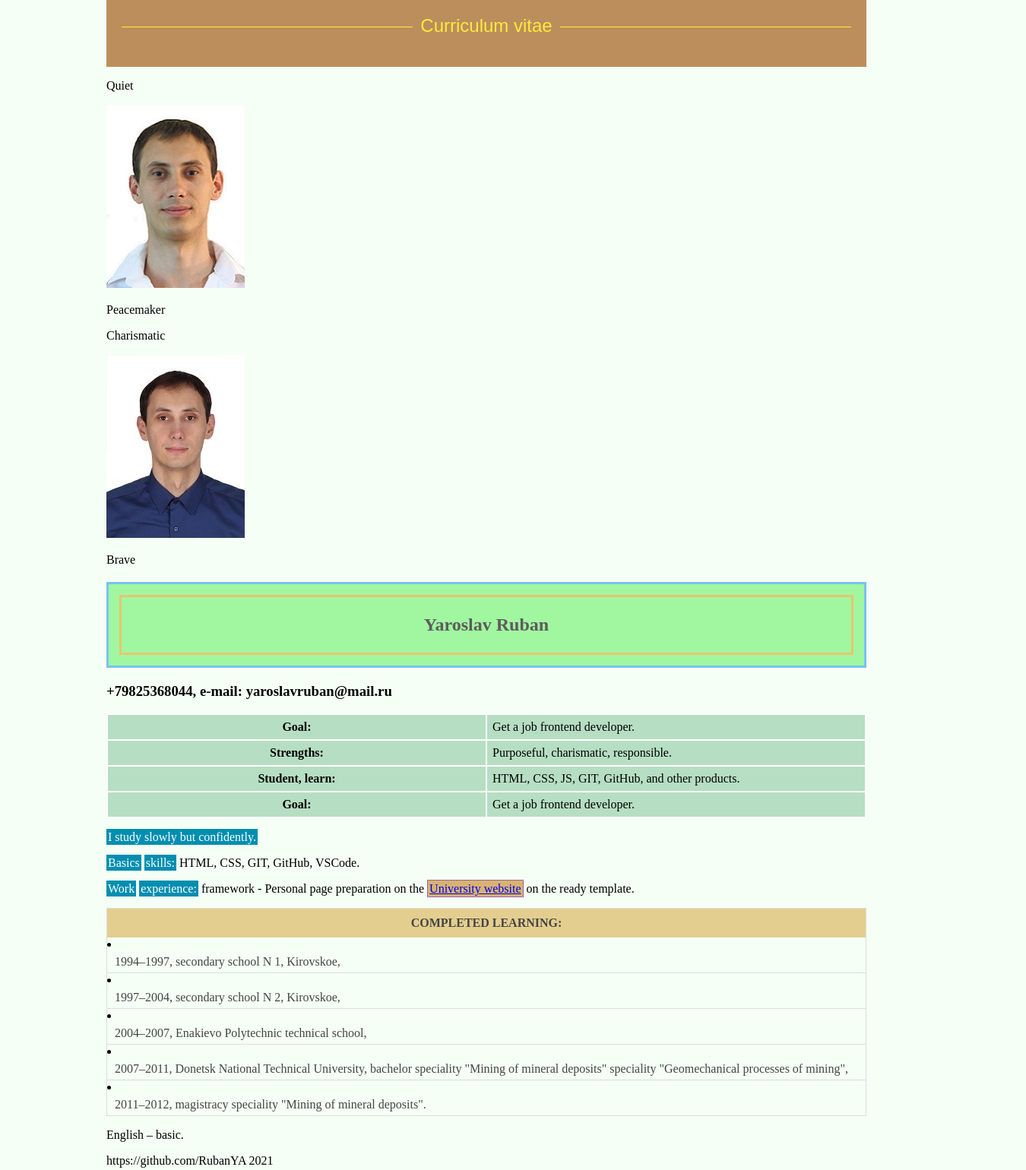
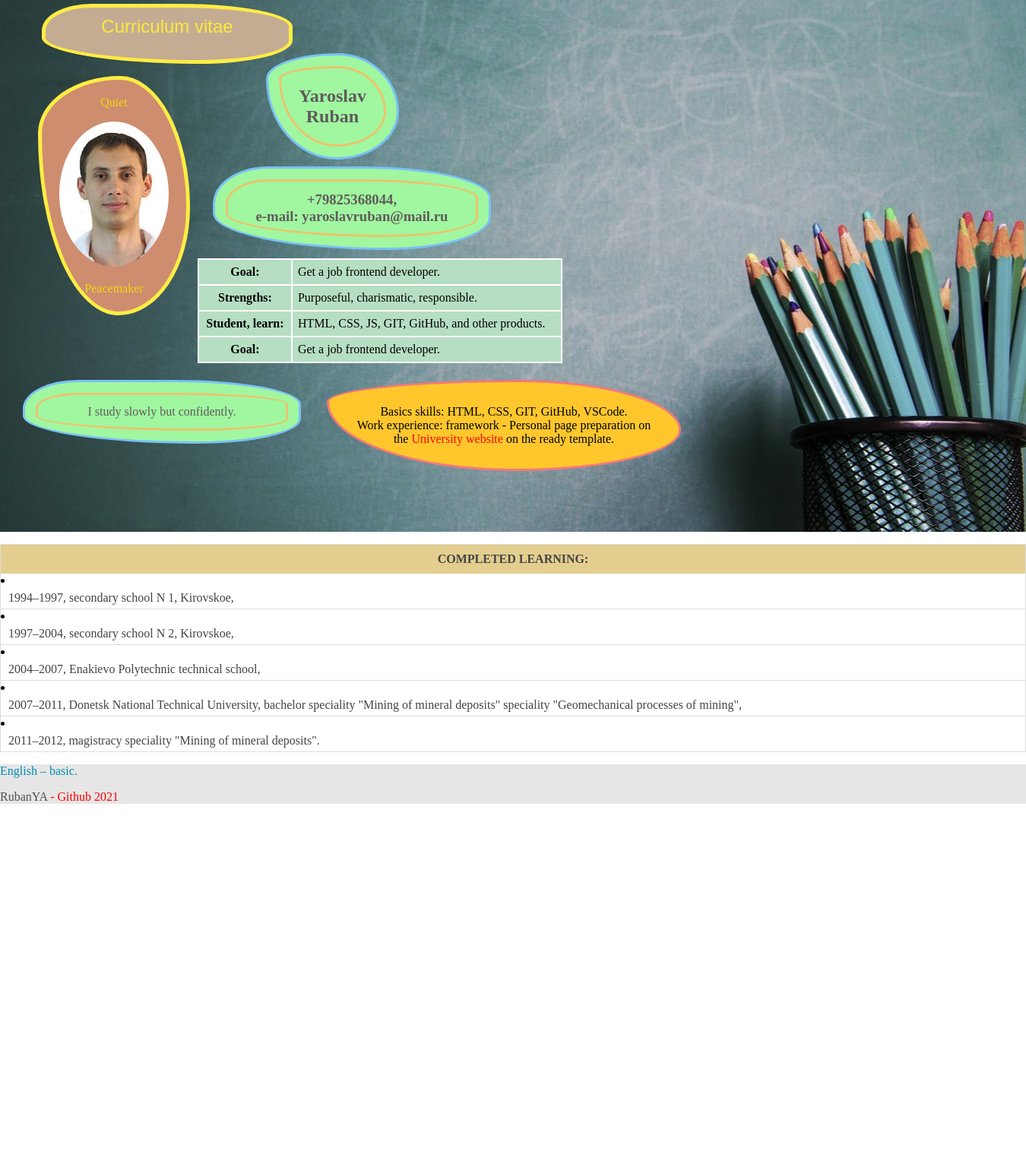
Before and after one commit to RubanYA/rsschool-cv1000, a plain HTML site: page index.html in a window 1280 px wide. Shown: the whole page at 76% size, 1350 px wide, since content can reach past the window. After the commit the page ends 1074 px from the top, so only its background shows below. Drawn offline with Linux system fonts and the light colour scheme.

Commit message:
fix: add index file

```diff
--- a/css/style.css
+++ b/css/style.css
@@ -1,60 +1,59 @@
 body {
-  background: rgb(245, 255, 245);
-  width: 1000px;
+  position: relative;
+  width: 1350px;
   margin: auto;
 }
 
 .block1 {
-  background: #bc8e5c;
-  padding: 20px;
+  background: #c4ac93;
+  padding: 10px;
   color: #fff;
   font-family: Arial, sans-serif;
+  position: absolute;
+  width: 300px;
+  left: 55px;
+  top: 5px;
+  border: 5px solid #ffec44; /* Параметры рамки */
+  border-radius: 24% 55% 45% 76% / 54% 46% 47% 53%;
 }
 .block1 h1 {
   color: #feea3b;
   overflow: hidden;
   font-weight: normal;
-  margin-top: 0;
+  margin-top: 1px;
   text-align: center;
 }
-.block1 h1::before,
-.block1 h1::after {
-  content: "";
-  background: #feea3b;
-  display: inline-block;
-  height: 1px;
-  position: relative;
-  vertical-align: middle;
-  width: 50%;
-}
-.block1 h1::before {
-  right: 10px;
-  margin-left: -50%;
-}
-.block1 h1::after {
-  left: 10px;
-  margin-right: -50%;
+.banner {
+  background-image: url("../img/background.jpg");
+  background-position: center center;
+  background-size: auto;
+  padding-top: 300px;
+  padding-bottom: 400px;
 }
 
-.photos {
-  width: 46.9%;
-  background: #faf2e1; /* Цвет фона */
+.photo {
+  width: 180px;
+  position: absolute;
+  left: 50px;
+  top: 100px;
+  background: #ce8d6f; /* Цвет фона */
   color: rgb(238, 216, 17); /* Цвет текста */
-  display: inline-block; /* Выстраиваем по горизонтали */
-  padding: 10px; /* Поля в блоке */
-  margin: auto; /* Расстояние между блоков */
+  padding: 5px; /* Поля в блоке */
   text-align: center; /* Выравниваем по центру */
   border: 5px solid #ffec44; /* Параметры рамки */
-  position: relative; /* Относительное позиционирование */
-  /* transition: 3s; Время анимации */
-}
-img:hover {
-  /* z-index: 10; Поверх всех картинок */
-  transform: scale(1.5); /*Масштабирование на 50%*/
   border-radius: 54% 46% 47% 53% / 24% 55% 45% 76%;
 }
+.photo img {
+  width: 80%;
+  height: 80%;
+  border-radius: 58%;
+}
 
-h2 {
+.content h2 {
+  position: absolute;
+  left: 350px;
+  top: 50px;
+  border-radius: 54% 46% 47% 53% / 24% 55% 45% 76%;
   background: rgb(160, 247, 160); /* Цвет фона */
   padding: 40px; /* Поля вокруг текста */
   border: 3px solid #79c1f5; /* Параметры синей рамки */
@@ -64,18 +63,36 @@ h2 {
   clear: both; /*чтоб убрать наложение на вышерасположенный блок*/
   color: rgb(95, 91, 91);
 }
+.content h3 {
+  position: absolute;
+  left: 280px;
+  top: 200px;
+  width: 300px;
+  border-radius: 24% 55% 45% 76% / 54% 46% 47% 53%;
+  background: rgb(160, 247, 160); /* Цвет фона */
+  padding: 30px; /* Поля вокруг текста */
+  border: 3px solid #79c1f5; /* Параметры синей рамки */
+  outline: 3px solid #ebc46e; /* Параметры рамки */
+  outline-offset: -20px; /* Смещение рамки */
+  text-align: center;
+  clear: both; /*чтоб убрать наложение на вышерасположенный блок*/
+  color: rgb(95, 91, 91);
+}
 
 table {
-  width: 100%; /* Ширина таблицы */
+  width: 480px; /* Ширина таблицы */
+  position: absolute;
+  left: 260px;
+  top: 340px;
   border-collapse: collapse;
   background: #b6dec2; /* Цвет фона таблицы */
   margin: auto; /* Выравниваем по центру */
 }
 th,
 td {
-  border: 2px solid #fff; /* Параметры рамки */
+  border: 2px solid rgb(255, 255, 255); /* Параметры рамки */
   padding: 7px; /* Поля в ячейках */
-  width: 50%;
+  width: 30%, 70%;
 }
 
 .skillsexperience {
@@ -84,11 +101,36 @@ td {
   color: #fff; /* Цвет текста */
 }
 
-.masters {
-  padding: 2px; /* Поля вокруг текста */
-  border: 1px dotted rgb(96, 12, 231); /* Параметры рамки */
-  background: #d8b36e; /* Цвет фона */
-  white-space: nowrap; /* Запрещаем перенос текста */
+.study {
+  position: absolute;
+  left: 30px;
+  top: 500px;
+  width: 300px;
+  border-radius: 24% 55% 45% 76% / 54% 46% 47% 53%;
+  background: rgb(160, 247, 160); /* Цвет фона */
+  padding: 30px; /* Поля вокруг текста */
+  border: 3px solid #79c1f5; /* Параметры синей рамки */
+  outline: 3px solid #ebc46e; /* Параметры рамки */
+  outline-offset: -20px; /* Смещение рамки */
+  text-align: center;
+  clear: both; /*чтоб убрать наложение на вышерасположенный блок*/
+  color: rgb(95, 91, 91);
+}
+.Basics {
+  position: absolute;
+  left: 430px;
+  top: 500px;
+  width: 400px;
+  border-radius: 54% 46% 47% 53% / 24% 55% 45% 76%;
+  background: rgb(255, 199, 44); /* Цвет фона */
+  padding: 30px; /* Поля вокруг текста */
+  border: 3px solid #f57979; /* Параметры рамки */
+  text-align: center;
+}
+
+.masters > a {
+  text-decoration: none;
+  color: #ff0000;
 }
 
 .block {
@@ -124,3 +166,14 @@ td {
   background: #bc8e5c;
   color: #fff;
 }
+.github {
+  color: rgb(80, 80, 80);
+}
+footer {
+  background: #e6e6e6;
+  color: #008eb0;
+}
+.github_link > a {
+  text-decoration: none;
+  color: #ff0000;
+}
--- a/index.html
+++ b/index.html
@@ -8,26 +8,24 @@
         <link rel="stylesheet" href="css/style.css">
     </head>
     <body>
-        <div class="wrap">
             <header>
                 <section class="block1">
                     <h1><span>Curriculum vitae</span></h1>
                 </section>
-                <div class= "photo1">
+                <section class="banner">
+                </section>
+                <figure>
+                    <div class="photo">
                         <p>Quiet</p>
-                    <img src="img/ruban_big.jpg" alt="фото нет" />
+                        <img src="img/ruban_big.jpg" alt="photo not found" />
                         <p>Peacemaker</p>
                     </div>
-                <div class= "photo2">
-                    <p>Charismatic</p>
-                    <img src="img/ruban_brave.jpg" alt="фото нет" />
-                    <p>Brave</p>
-                </div>
+                </figure>
             </header>
-
+            <main>
                 <div class="content">
-                <h2>Yaroslav Ruban</h2>
-                <h3>+79825368044, e-mail: yaroslavruban@mail.ru</h3>
+                    <h2>Yaroslav <br> Ruban</h2>
+                    <h3>+79825368044, <br> e-mail: yaroslavruban@mail.ru</h3>
                     <table>
                         <tr><th>Goal:</th><td>Get a job frontend developer.</td></tr>
                         <tr><th>Strengths:</th><td>Purposeful, charismatic, responsible.</td></tr>
@@ -35,19 +33,11 @@
                         <tr><th>Goal:</th><td>Get a job frontend developer.</td></tr>
                     </table>
                 </div>
-
+            </main>
             <aside>
+                <p> <span class="study">I study slowly but confidently.</span> </p>
                 <p>
-                    <span class="skillsexperience">I</span><span class="skillsexperience">study</span><span class="skillsexperience">slowly</span><span class="skillsexperience">but</span><span class="skillsexperience">confidently.</span>
-                </p>
-                <p>
-                    <span class="skillsexperience">Basics</span>
-                    <span class="skillsexperience">skills:</span> HTML, CSS, GIT, GitHub, VSCode.
-                </p>
-                <p>
-                    <span class="skillsexperience">Work</span>
-                    <span class="skillsexperience">experience:</span> framework - Personal page preparation on the <span class="masters"><a href="https://masters.donntu.org/2012/igg/ruban/indexe.htm">University website</a></span> on the ready
-                    template.
+                    <span class="Basics">Basics skills: HTML, CSS, GIT, GitHub, VSCode. <br>Work experience: framework - Personal page preparation on the <span class="masters"><a href="https://masters.donntu.org/2012/igg/ruban/indexe.htm">University website</a></span> on the ready template.</span>
                 </p>
                 <div class="block">
                         <h3>Completed learning:</h3>
@@ -64,10 +54,9 @@
                 </div>
             </aside>
             <footer>
-                <p>English – basic.</p>
-                <p>https://github.com/RubanYA 2021</p>
-
+                <p>English – basic. </p>
+                    <p><span class="github">RubanYA</span> <span class="github_link"><a href="https://github.com/RubanYA">- Github 2021</a></span>
+                </p>
             </footer>
-        </div>
     </body>
 </html>
```
Also changed, not shown: img/background.jpg (added), img/main_background1.jpg (added), 1 other file. Lines whose indentation alone changed are shown as unchanged.
